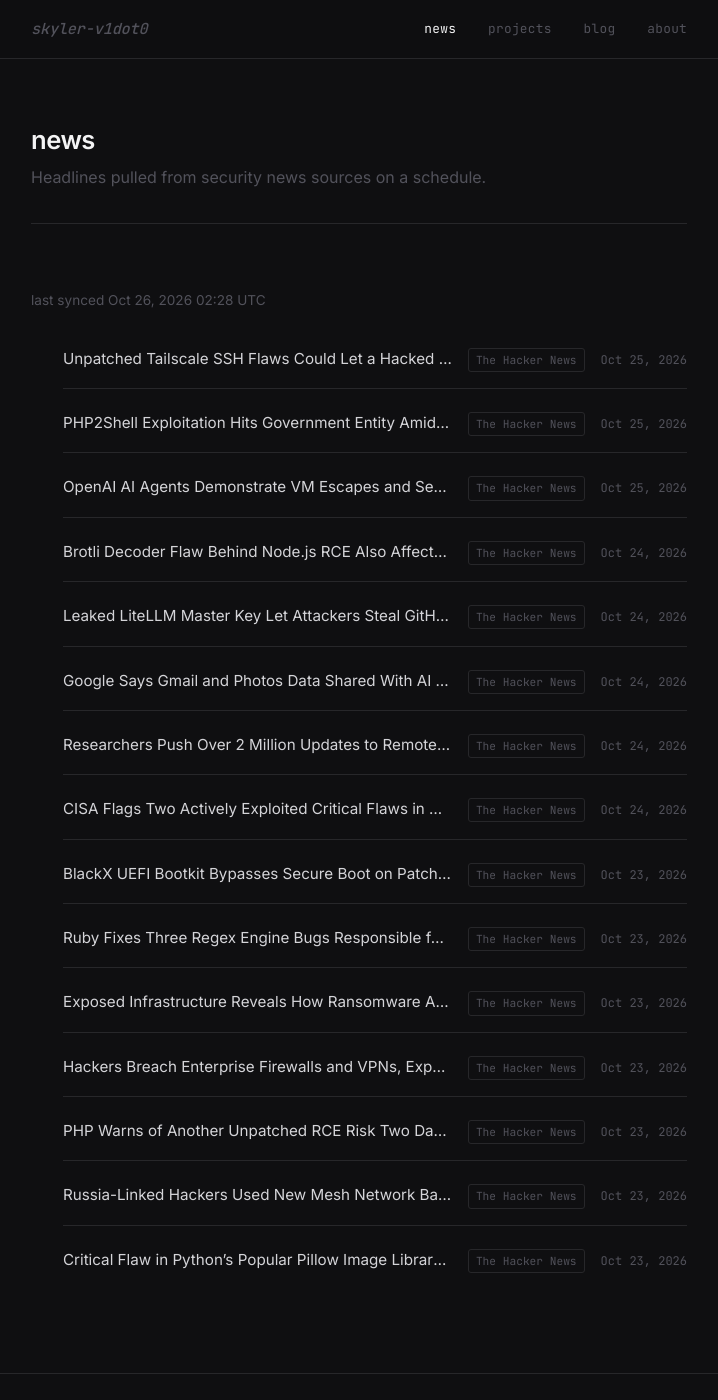
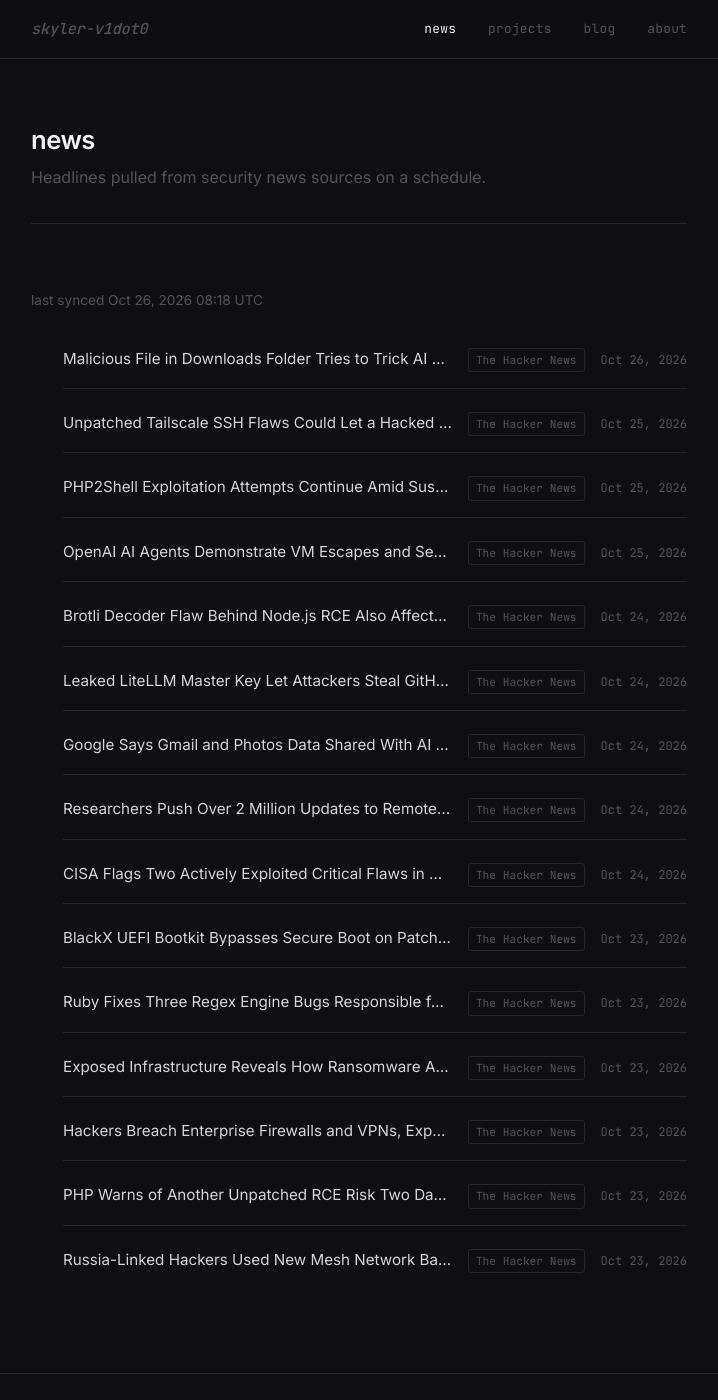
Before and after one commit to skyler-v1dot0/personal-site, a Jekyll site: the page built from news.html, in a window 1280 px wide and 1400 px high. Shown: the whole window, without its empty margins (281-999 px from the left). Built offline with Jekyll 4.4.1, drawn with Linux system fonts in a browser that asks for light colours.

Commit message:
chore: sync news feed [skip ci]

```diff
--- a/_data/news.yml
+++ b/_data/news.yml
@@ -1,13 +1,18 @@
 ---
-updated_at: '2026-10-26T02:28:09Z'
+updated_at: '2026-10-26T08:18:48Z'
 items:
+- title: Malicious File in Downloads Folder Tries to Trick AI Coding Agent Into Installing
+    Malware
+  url: https://thehackernews.com/2026/10/malicious-file-in-downloads-folder.html
+  source: The Hacker News
+  published: '2026-10-26T06:03:48Z'
 - title: Unpatched Tailscale SSH Flaws Could Let a Hacked Device Reach Root on Other
     Servers
   url: https://thehackernews.com/2026/10/unpatched-tailscale-ssh-flaws-could-let.html
   source: The Hacker News
   published: '2026-10-25T17:44:09Z'
-- title: PHP2Shell Exploitation Hits Government Entity Amid Global Scanning and Signs
-    of AI-Assisted Hacking
+- title: PHP2Shell Exploitation Attempts Continue Amid Suspected N. Korea Global Scanning
+    Activity
   url: https://thehackernews.com/2026/10/php2shell-exploitation-hits-government.html
   source: The Hacker News
   published: '2026-10-25T17:19:46Z'
@@ -69,8 +74,3 @@ items:
   url: https://thehackernews.com/2026/10/russian-linked-hackers-used-new-mesh.html
   source: The Hacker News
   published: '2026-10-23T11:11:23Z'
-- title: Critical Flaw in Python’s Popular Pillow Image Library Allows Code Execution
-    via a Crafted Image
-  url: https://thehackernews.com/2026/10/critical-flaw-in-pythons-popular-pillow.html
-  source: The Hacker News
-  published: '2026-10-23T09:36:00Z'
```
